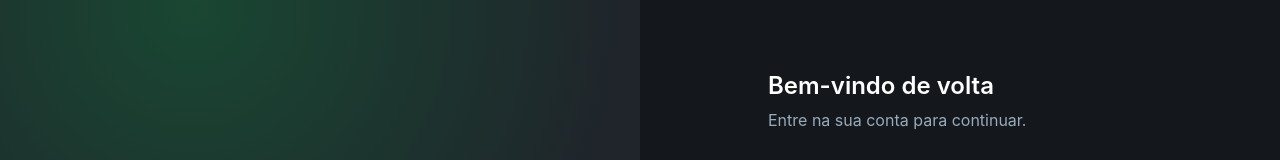
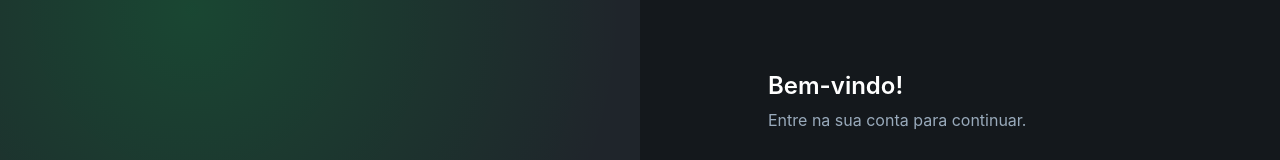
Before and after one commit to pedrocorsini/corsabox, a React (Vite) app in the folder frontend/: page /login in a window 1280 px wide. Shown: the part 151-311 px from the top of the page. Built offline with nearby package versions, Linux system fonts and the light colour scheme.

Commit message:
fix: fix favicon and login page

```diff
--- a/frontend/index.html
+++ b/frontend/index.html
@@ -1,10 +1,11 @@
 <!doctype html>
-<html lang="en">
+<html lang="pt-BR">
   <head>
     <meta charset="UTF-8" />
     <link rel="icon" type="image/svg+xml" href="/favicon.svg" />
     <meta name="viewport" content="width=device-width, initial-scale=1.0" />
-    <title>frontend</title>
+    <meta name="theme-color" content="#14181c" />
+    <title>CorsaBox</title>
   </head>
   <body>
     <div id="root"></div>
--- a/frontend/src/pages/LoginPage.tsx
+++ b/frontend/src/pages/LoginPage.tsx
@@ -40,7 +40,7 @@ export default function LoginPage() {
 
   return (
     <AuthLayout
-      title="Bem-vindo de volta"
+      title="Bem-vindo!"
       subtitle="Entre na sua conta para continuar."
       footer={
         <>
```
Also changed, not shown: frontend/src/public/favicon.svg (added).
